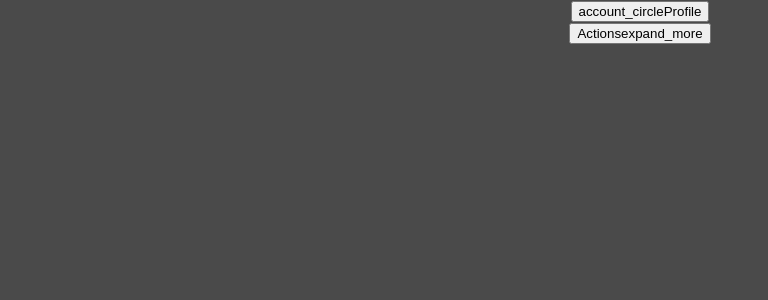
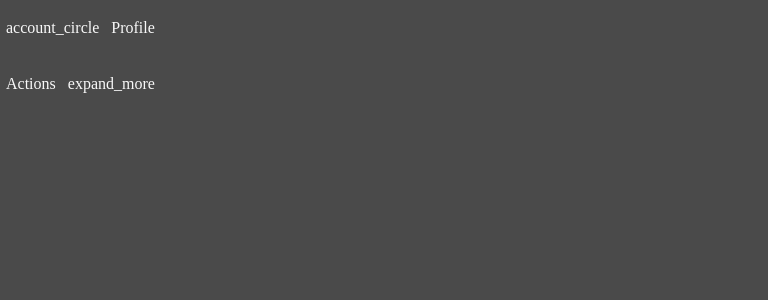
Before and after one commit to joaoiguana/react-buttons, a React (Create React App) app: page / in a window 1280 px wide. Shown: the top 300 px of the page, without its empty margins (0-768 px from the left). Built offline with nearby package versions, Linux system fonts and the light colour scheme.

Commit message:
styled button section

```diff
--- a/src/components/Dropdown.css
+++ b/src/components/Dropdown.css
@@ -0,0 +1,12 @@
+button {
+  display: flex;
+  align-items: center;
+  gap: 12px;
+  height: 56px;
+  background-color: transparent;
+  border: 0;
+  cursor: pointer;
+  font-size: 16px;
+  font-family: "Euclid Circular A";
+  color: #f9f9f9;
+}
```
